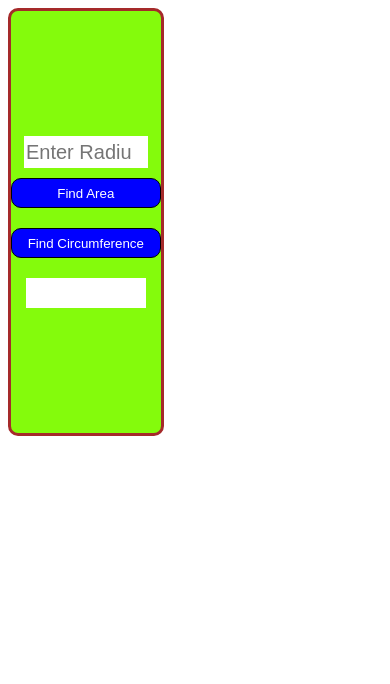
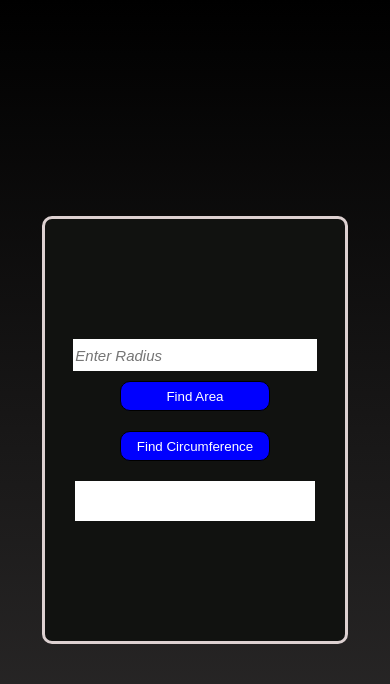
Before and after one commit to Blaqboydee/Area-and-Circumference-Calculator, a plain HTML site: page index.html in a window 390 px wide. Drawn offline with Linux system fonts and the light colour scheme.

Commit message:
changed styles

```diff
--- a/index.html
+++ b/index.html
@@ -6,17 +6,25 @@
     <title>Area and Circumference</title>
 
     <style>
+        body{
+            display: flex;
+            align-items: center;
+            justify-content: center;
+            height: 100vh;
+            background: linear-gradient(black, rgb(48, 46, 46));
+        }
+
         main{
             width: 40%;
             height: 50vh;
-            background-color: rgb(132, 251, 12);
+            background-color: rgb(17, 18, 16);
             display: flex;
             flex-direction: column;
             align-items: center;
             justify-content: center;
             gap: 10px;
             border-radius: 10px;
-            border: 3px solid brown;
+            border: 3px solid rgb(221, 209, 209);
         }
 
         input{
@@ -46,6 +54,26 @@
             align-items: center;
             justify-content: center;
             font-size: 15px;
+        }
+
+        @media (max-width : 1024px) {
+            main{
+                width: 80%;
+            }
+
+            #output{
+                height: 40px;
+                text-align: center;
+            }
+
+            input{
+                font-size: 18px;
+            }
+
+            input::placeholder{
+                font-style: italic;
+                font-size: 15px;
+            }
         }
 
 
```
